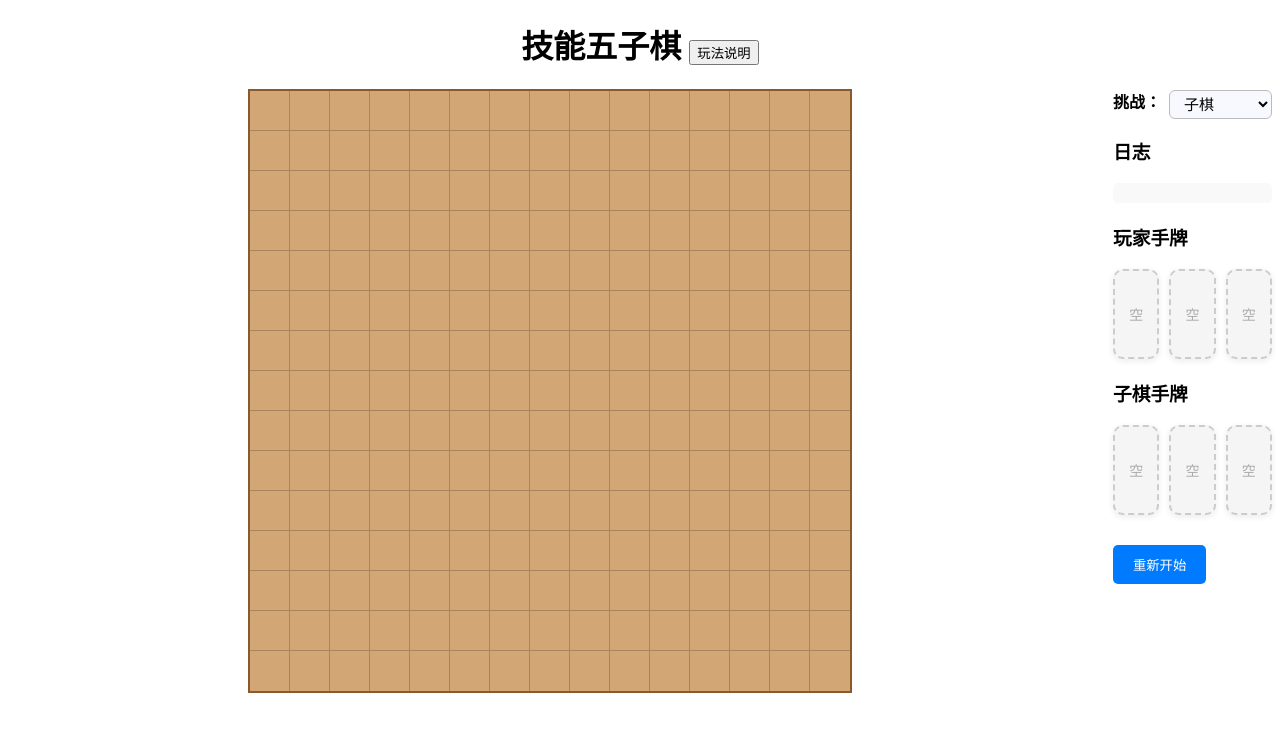
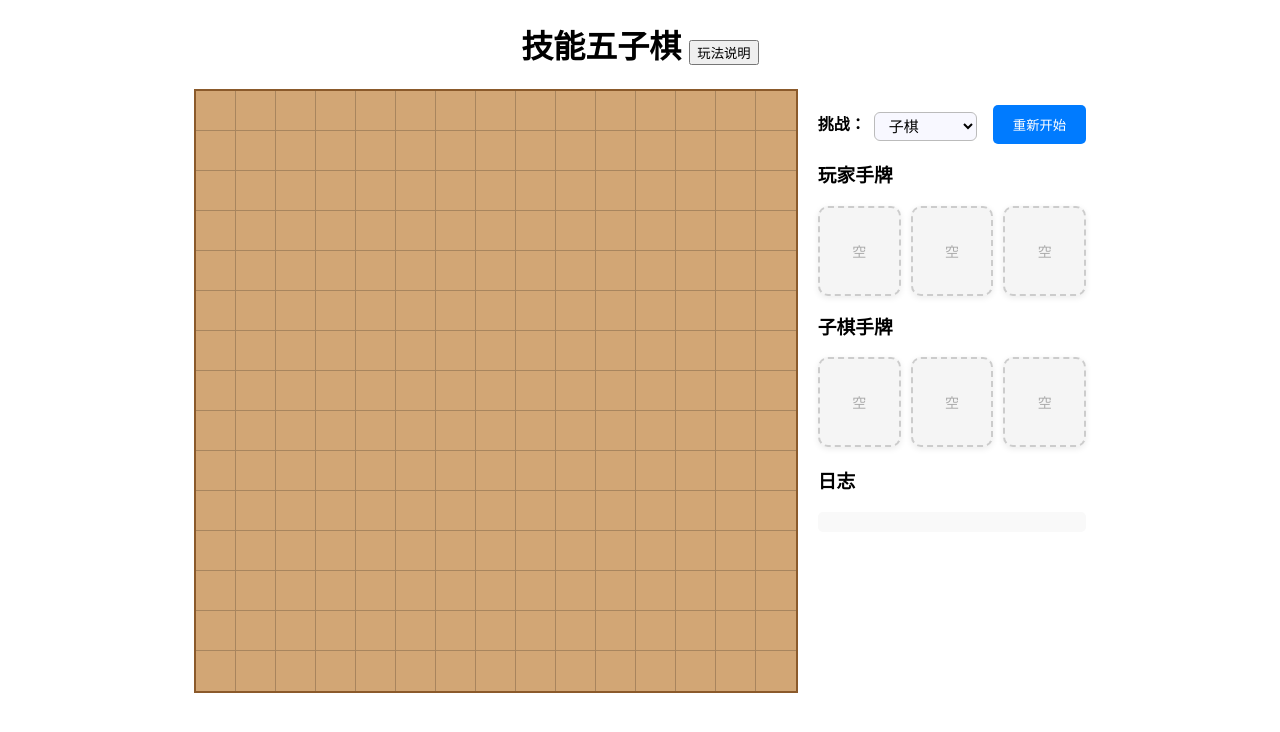
Before and after one commit to wjing-zz/SkillGolang, a Vue app: page / in a window 1280 px wide. Shown: the top 732 px of the page. Built offline with nearby package versions, Linux system fonts and the light colour scheme.

Commit message:
log and UI update

```diff
--- a/src/App.vue
+++ b/src/App.vue
@@ -10,19 +10,17 @@
         :board="board"
         @place="handlePlace"
       />
-      <aside class="sidebar">
+      <aside style="margin-top:1rem;" class="sidebar">
         <label class="challenge-label">挑战：</label>
-        <select v-model="opponent" class="opponent-select" @change="restartGame">
-        <option value="子棋">子棋</option>
-        <option value="张技能五">张技能五</option>
-      </select>
-        <h3>日志</h3>
-        <div class="log">
-          <div v-for="(line, i) in logs" :key="i">{{ line.replace(/AI/g, opponent) }}</div>
-        </div>
-        <div v-if="winner" class="winner">🎉 {{ winner === '玩家' ? '玩家' : opponent }} 获胜！</div>
+          <select v-model="opponent" class="opponent-select" @change="restartGame">
+          <option value="子棋">子棋</option>
+          <option value="张技能五">张技能五</option>
+        </select>
 
-        <h3 style="margin-top:20px;">玩家手牌</h3>
+        <button style="margin-left: 1rem;" @click="restartGame" class="restart-btn">
+          重新开始
+        </button>
+        <h3 style="margin-top:1rem;">玩家手牌</h3>
         <div class="card-row">
           <div
             v-for="i in 3"
@@ -41,7 +39,7 @@
           </div>
         </div>
 
-        <h3 style="margin-top:20px;">{{ opponent }}手牌</h3>
+        <h3 style="margin-top:1rem;">{{ opponent }}手牌</h3>
         <div class="card-row">
           <div
             v-for="i in 3"
@@ -60,9 +58,18 @@
           </div>
         </div>
 
-        <button style="margin-top: 20px;" @click="restartGame" class="restart-btn">
-          重新开始
-        </button>
+        <h3>日志</h3>
+        <div class="log">
+          <div
+            v-for="(line, i) in logs"
+            :key="i"
+            :class="isAiLog(line) ? 'ai-log' : ''"
+          >
+            {{ line.replace(/AI/g, opponent) }}
+          </div>
+        </div>
+        <div v-if="winner" class="winner">🎉 {{ winner === '玩家' ? '玩家' : opponent }} 获胜！</div>
+
       </aside>
     </div>
     <RulesModel :show="showRules" @close="showRules = false" />
@@ -636,6 +643,11 @@ function getCardRarityClass(cardName: string) {
   if (card.rarity === '金') return 'epic-card'
   return ''
 }
+
+function isAiLog(line: string) {
+  // 判断是否为AI相关日志（可根据实际AI日志前缀调整）
+  return line.includes('AI') || line.includes(opponent)
+}
 </script>
 
 <style>
@@ -786,4 +798,15 @@ function getCardRarityClass(cardName: string) {
 .challenge-text:hover {
   background: #e0e0e0;
 }
+
+.ai-log {
+  color: #555;
+  font-style: italic;
+}
+
+@media screen and (min-width: 100px) and (max-width: 900px) {
+  .game {
+    flex-direction: column;
+  }
+}
 </style>
--- a/src/components/GomokuBoard.vue
+++ b/src/components/GomokuBoard.vue
@@ -44,7 +44,7 @@ const gridStyle = computed(() => ({
   height: 90vmin;  /* 高度保持一致，保证正方形 */
   max-width: 600px;
   max-height: 600px;
-  margin: auto;
+  /* margin: auto; */
 }
 
 .cell {
```
